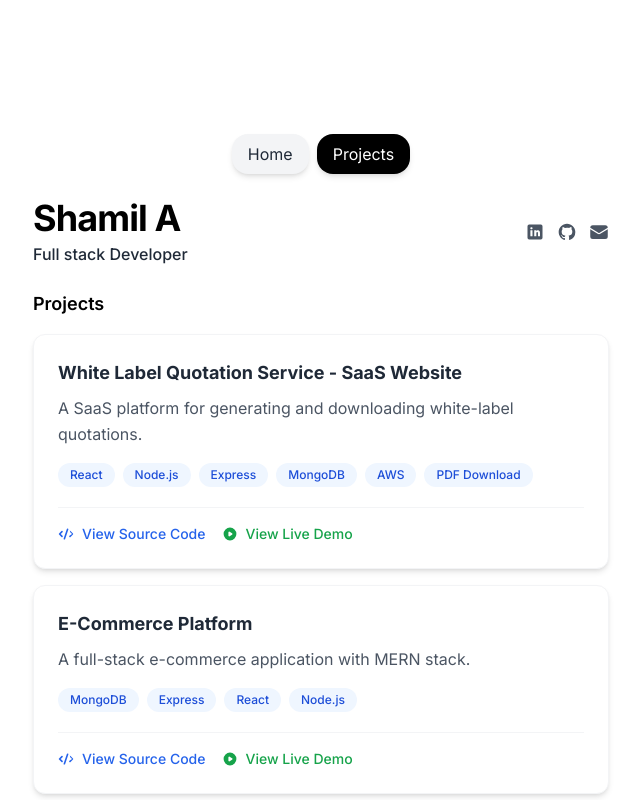
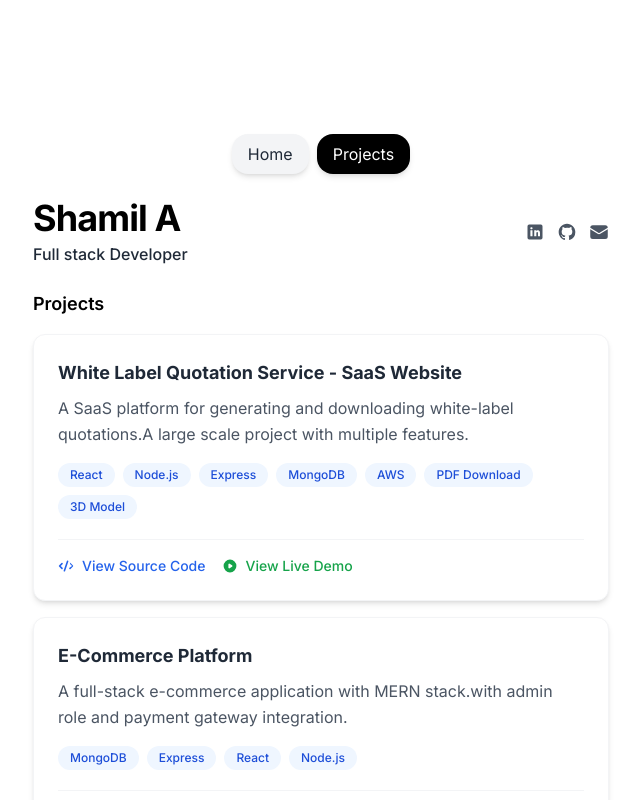
Before and after one commit to Shaamiilll/Shamil-Nextjs-Portfolio, a Next.js app: page / in a window 1280 px wide. Both pictures are taken after a click on the button "Projects". Shown: the top 800 px of the page, without its empty margins (319-959 px from the left). Built offline with nearby package versions, Linux system fonts and the light colour scheme.

Commit message:
UPDATED THE portfolio

```diff
--- a/src/components/ProjectsPage.tsx
+++ b/src/components/ProjectsPage.tsx
@@ -7,17 +7,24 @@ const ProjectsPage = () => {
   const projects = [
     {
       title: "White Label Quotation Service - SaaS Website",
-      description: "A SaaS platform for generating and downloading white-label quotations.",
+      description: "A SaaS platform for generating and downloading white-label quotations.A large scale project with multiple features.",
       sourceCode: "https://github.com/quotely-co/client",
-      liveLink: "https://whitelabel-quotely.vercel.app/",
-      technologies: ["React", "Node.js", "Express", "MongoDB", "AWS", "PDF Download"]
+      liveLink: "https://quotely.shop",
+      technologies: ["React", "Node.js", "Express", "MongoDB", "AWS", "PDF Download" ,"3D Model"]
     },
     {
       title: "E-Commerce Platform",
-      description: "A full-stack e-commerce application with MERN stack.",
+      description: "A full-stack e-commerce application with MERN stack.with admin role and payment gateway integration.",
       sourceCode: "https://github.com/watchlab-co/client",
       liveLink: "https://www.watchlab.in/",
       technologies: ["MongoDB", "Express", "React", "Node.js"]
+    },
+    {
+      title: "AI Job Platform",
+      description: "An AI-powered job platform that lets users upload their resume and intelligently fetches relevant jobs from the internet using NLP. Built with modern tech stack and scalable microservices.",
+      sourceCode: "https://github.com/Shaamiilll/Jobsforce",
+      liveLink: "https://shamil-jobforce.vercel.app/",
+      technologies: ["AI", "NLP", "Python", "FastAPI", "Node.js", "React.js", "AWS"],
     },
     {
       title: "Infinity ecommerce application",
```
